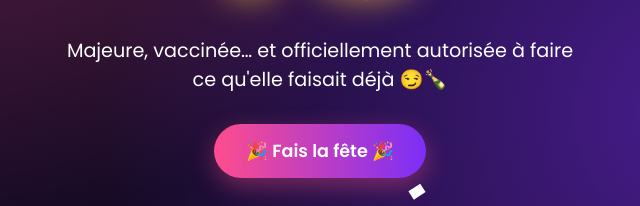
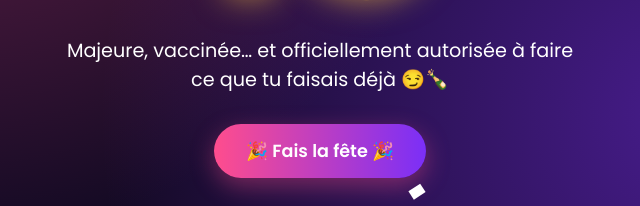
Before and after one commit to kuretaya/anniversaire-angelia, a plain HTML site: page index.html in a window 1280 px wide. Shown: the part 525-731 px from the top of the page, 320-960 px from the left. Drawn offline with Linux system fonts and the light colour scheme.

Commit message:
Phrase d'accueil adressée à Angélia (tu)
Co-Authored-By: Claude Opus 5.5 <noreply@anthropic.com>

```diff
--- a/index.html
+++ b/index.html
@@ -199,7 +199,7 @@
     <div class="petit">🎂 Aujourd'hui c'est le grand jour 🎂</div>
     <h1>Angélia</h1>
     <div class="age">18</div>
-    <p class="sous">Majeure, vaccinée… et officiellement autorisée à faire ce qu'elle faisait déjà 😏🍾</p>
+    <p class="sous">Majeure, vaccinée… et officiellement autorisée à faire ce que tu faisais déjà 😏🍾</p>
     <button class="btn" onclick="confettis()">🎉 Fais la fête 🎉</button>
     <a href="#profil" class="scroll">👇</a>
   </header>
```
